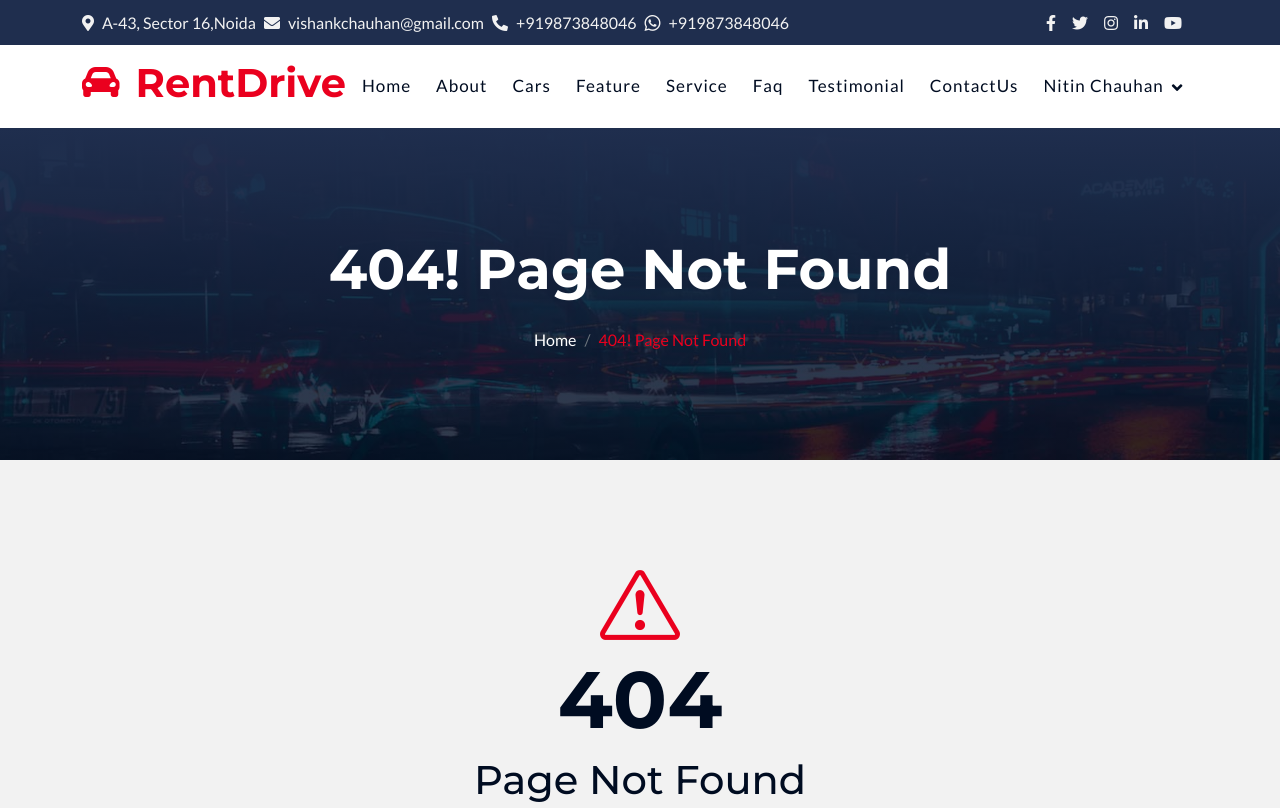
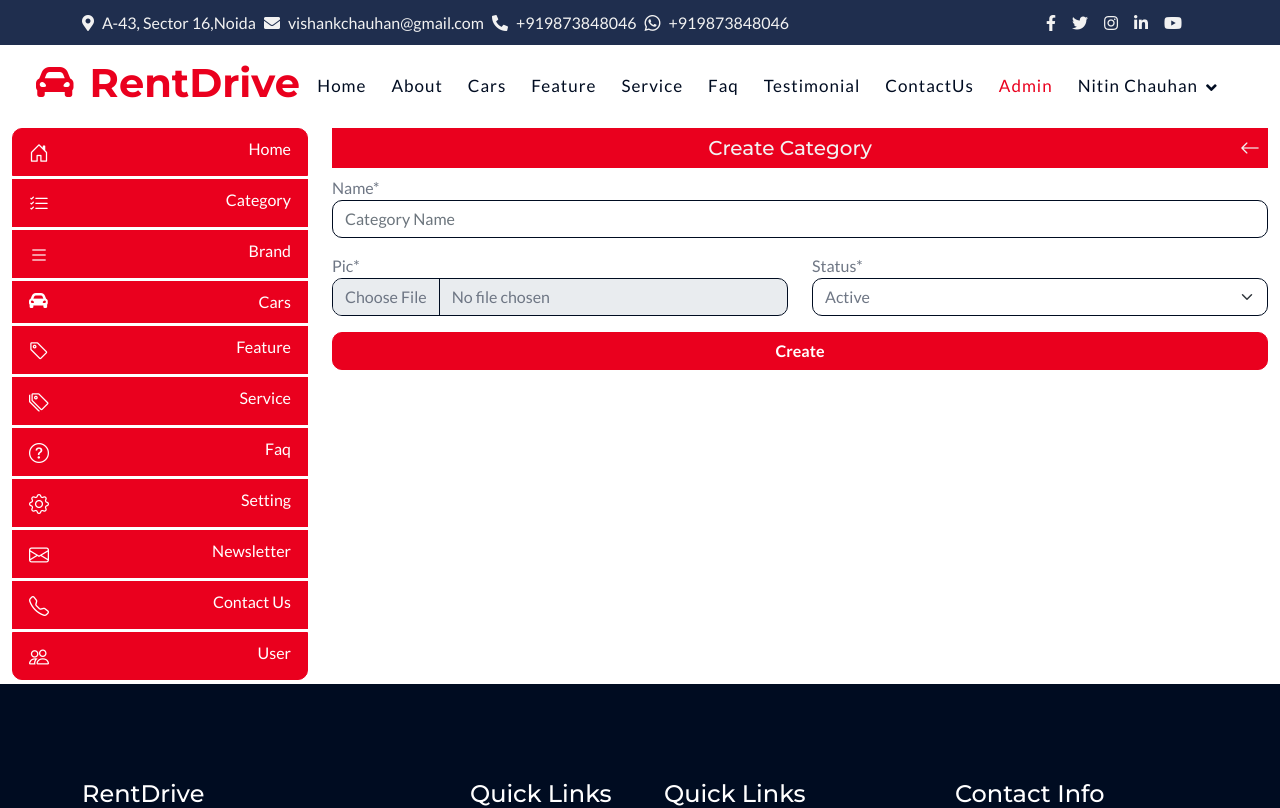
Before and after one commit to vishank91/rent-drive, a React (Vite) app: page /admin/category/create in a window 1280 px wide. Shown: the top 808 px of the page. Built offline with nearby package versions, Linux system fonts and the light colour scheme.

Commit message:
17-06-2026

```diff
--- a/src/App.jsx
+++ b/src/App.jsx
@@ -16,6 +16,9 @@ import ContactUsPage from './Pages/ContactUsPage'
 import PrivacyPolicyPage from './Pages/PrivacyPolicyPage'
 import TermsAndConditions from './Pages/TermsAndConditions'
 import ErrorPage from './Pages/ErrorPage'
+import AdminHomePage from './Pages/Admin/AdminHomePage'
+import AdminCategoryPage from './Pages/Admin/Category/AdminCategoryPage'
+import AdminCreateCategoryPage from './Pages/Admin/Category/AdminCreateCategoryPage'
 
 export default function App() {
     return (
@@ -33,6 +36,12 @@ export default function App() {
                 <Route path='/privacy-policy' element={<PrivacyPolicyPage />} />
                 <Route path='/tc' element={<TermsAndConditions />} />
 
+                {/* Admin Routes */}
+                <Route path='/admin' element={<AdminHomePage />} />
+
+                <Route path='/admin/category' element={<AdminCategoryPage />} />
+                <Route path='/admin/category/create' element={<AdminCreateCategoryPage />} />
+
 
                 <Route path='/*' element={<ErrorPage />} />
             </Routes>
--- /dev/null
+++ b/src/Components/Admin/AdminSidebar.jsx
@@ -0,0 +1,22 @@
+import React from 'react'
+import { Link } from 'react-router-dom'
+
+export default function AdminSidebar() {
+    return (
+        <>
+            <div className="list-group">
+                <Link to="/admin" className="mb-1 list-group-item list-group-item-action active" aria-current="true"><i className='bi bi-house-door fs-5'></i><span className='float-end'>Home</span></Link>
+                <Link to="/admin/category" className="mb-1 list-group-item list-group-item-action active" aria-current="true"><i className='bi bi-list-check fs-5'></i><span className='float-end'>Category</span></Link>
+                <Link to="/admin/brand" className="mb-1 list-group-item list-group-item-action active" aria-current="true"><i className='bi bi-list fs-5'></i><span className='float-end'>Brand</span></Link>
+                <Link to="/admin/car" className="mb-1 list-group-item list-group-item-action active" aria-current="true"><i className='fas fa-car-alt fs-5'></i><span className='float-end'>Cars</span></Link>
+                <Link to="/admin/feature" className="mb-1 list-group-item list-group-item-action active" aria-current="true"><i className='bi bi-tag fs-5'></i><span className='float-end'>Feature</span></Link>
+                <Link to="/admin/service" className="mb-1 list-group-item list-group-item-action active" aria-current="true"><i className='bi bi-tags fs-5'></i><span className='float-end'>Service</span></Link>
+                <Link to="/admin/faq" className="mb-1 list-group-item list-group-item-action active" aria-current="true"><i className='bi bi-question-circle fs-5'></i><span className='float-end'>Faq</span></Link>
+                <Link to="/admin/setting" className="mb-1 list-group-item list-group-item-action active" aria-current="true"><i className='bi bi-gear fs-5'></i><span className='float-end'>Setting</span></Link>
+                <Link to="/admin/newsletter" className="mb-1 list-group-item list-group-item-action active" aria-current="true"><i className='bi bi-envelope fs-5'></i><span className='float-end'>Newsletter</span></Link>
+                <Link to="/admin/contact" className="mb-1 list-group-item list-group-item-action active" aria-current="true"><i className='bi bi-telephone fs-5'></i><span className='float-end'>Contact Us</span></Link>
+                <Link to="/admin/user" className="mb-1 list-group-item list-group-item-action active" aria-current="true"><i className='bi bi-people fs-5'></i><span className='float-end'>User</span></Link>
+            </div>
+        </>
+    )
+}
--- a/src/Components/Navbar.jsx
+++ b/src/Components/Navbar.jsx
@@ -42,7 +42,7 @@ export default function Navbar() {
       </div>
 
       <div className="container-fluid nav-bar sticky-top px-0 px-lg-4 py-2 py-lg-0">
-        <div className="container">
+        <div className="container-fluid">
           <nav className="navbar navbar-expand-lg navbar-light">
             <Link to="/" className="navbar-brand p-0">
               <h1 className="display-6 text-primary"><i className="fas fa-car-alt me-3"></i>{settingData.siteName}</h1>
@@ -60,6 +60,7 @@ export default function Navbar() {
                 <NavLink to="/faq" className="nav-item nav-link">Faq</NavLink>
                 <NavLink to="/testimonial" className="nav-item nav-link">Testimonial</NavLink>
                 <NavLink to="/contact" className="nav-item nav-link">ContactUs</NavLink>
+                <NavLink to="/admin" className="nav-item nav-link">Admin</NavLink>
 
                 <div className="nav-item dropdown">
                   <a href="#" className="nav-link dropdown-toggle" data-bs-toggle="dropdown">Nitin Chauhan</a>
--- /dev/null
+++ b/src/FormValidators/ImageValidators.jsx
@@ -0,0 +1,14 @@
+export default function ImageValidators(e) {
+    if (e.target.files.length === 1) {
+        let pic = e.target.files[0]
+        if (!["image/jpg", "image/jpeg", "image/png", "image/gif", "image/webp"].includes(pic.type))
+            return "Pic is Not Valid, Please Upload an Image of type .jpg,.jpeg,.png,.gif,.webp"
+        else if (pic.size > 1048576)
+            return "Pic is Too Heavy, Please Upload an Image Upto 1 MB"
+        else
+            return ""
+    }
+    else {
+        return ""
+    }
+}
--- /dev/null
+++ b/src/FormValidators/TextValidators.jsx
@@ -0,0 +1,14 @@
+export default function TextValidators(e) {
+    let { name, value } = e.target
+    switch (name) {
+        case 'name':
+            if (!value || value.length === 0)
+                return name + " Field Is Mendatory"
+            else if (value.length < 2 || value.length > 100)
+                return name + " Field Length Must Be 2-100 Characters"
+            else
+                return ""
+        default:
+            return ""
+    }
+}
--- /dev/null
+++ b/src/Pages/Admin/AdminHomePage.jsx
@@ -0,0 +1,41 @@
+import React from 'react'
+import AdminSidebar from '../../Components/Admin/AdminSidebar'
+
+export default function AdminHomePage() {
+    return (
+        <div className='container-fluid my-3'>
+            <div className="row">
+                <div className="col-md-3">
+                    <AdminSidebar />
+                </div>
+                <div className="col-md-9">
+                    <h5 className='bg-primary p-2 text-light text-center'>Admin</h5>
+                    <table className='table table-bordered text-dark'>
+                        <tbody>
+                            <tr>
+                                <th>Name</th>
+                                <td>Nitin Chauhan</td>
+                            </tr>
+                            <tr>
+                                <th>Username</th>
+                                <td>nitin</td>
+                            </tr>
+                            <tr>
+                                <th>Email</th>
+                                <td>vishankchauhan@gmail.com</td>
+                            </tr>
+                            <tr>
+                                <th>Phone</th>
+                                <td>9873848046</td>
+                            </tr>
+                            <tr>
+                                <th>Role</th>
+                                <td>Super Admin</td>
+                            </tr>
+                        </tbody>
+                    </table>
+                </div>
+            </div>
+        </div>
+    )
+}
--- /dev/null
+++ b/src/Pages/Admin/Category/AdminCategoryPage.jsx
@@ -0,0 +1,22 @@
+import React from 'react'
+import AdminSidebar from '../../../Components/Admin/AdminSidebar'
+import { Link } from 'react-router-dom'
+
+export default function AdminCategoryPage() {
+  return (
+    <>
+      <div className="container-fluid">
+        <div className="row">
+            <div className="col-md-3">
+                <AdminSidebar/>
+            </div>
+            <div className="col-md-9">
+                <h5 className='bg-primary text-light text-center p-2'>Category
+                    <Link to="/admin/category/create"><i className='bi bi-plus text-light float-end'></i></Link>
+                </h5>
+            </div>
+        </div>
+      </div>
+    </>
+  )
+}
--- /dev/null
+++ b/src/Pages/Admin/Category/AdminCreateCategoryPage.jsx
@@ -0,0 +1,84 @@
+import React, { useState } from 'react'
+import AdminSidebar from '../../../Components/Admin/AdminSidebar'
+import { Link } from 'react-router-dom'
+import ImageValidators from '../../../FormValidators/ImageValidators'
+import TextValidators from '../../../FormValidators/TextValidators'
+
+export default function AdminCreateCategoryPage() {
+  let [data, setData] = useState({
+    name: '',
+    pic: '',
+    status: true
+  })
+  let [errorMessage, setErrorMessage] = useState({
+    name: 'Name Field is Mendatory',
+    pic: 'Pic Field is Mendatory'
+  })
+  let [show, setShow] = useState(false)
+
+  function getInputData(e) {
+    let name = e.target.name
+    let value = name === "pic" ? e.target.files[0].name : e.target.value
+    // let value = name === "pic" ? e.target.files[0] : e.target.value
+
+    setData({ ...data, [name]: name === "status" ? (value === "1" ? true : false) : value })
+    setErrorMessage({ ...errorMessage, [name]: name === "pic" ? ImageValidators(e) : TextValidators(e) })
+  }
+  function postData(e) {
+    e.preventDefault()
+    let error = Object.values(errorMessage).find(x => x !== "")
+    if (error)
+      setShow(true)
+    else {
+      alert(`
+        Name : ${data.name}
+        Pic : ${data.pic}
+        Status : ${data.status}
+        `)
+    }
+  }
+  return (
+    <>
+      <div className="container-fluid">
+        <div className="row">
+          <div className="col-md-3">
+            <AdminSidebar />
+          </div>
+          <div className="col-md-9">
+            <h5 className='bg-primary text-light text-center p-2'>Create Category
+              <Link to="/admin/category"><i className='bi bi-arrow-left text-light float-end'></i></Link>
+            </h5>
+            <form onSubmit={postData}>
+              <div className="row">
+                <div className="col-12 mb-3">
+                  <label>Name*</label>
+                  <input type="text" name="name" onChange={getInputData} placeholder='Category Name' className={`form-control ${show && errorMessage.name ? 'border-danger' : 'border-dark'}`} />
+                  {show && errorMessage.name ? <p className='text-danger text-capitalize'>{errorMessage.name}</p> : null}
+                </div>
+
+                <div className="col-md-6 mb-3">
+                  <label>Pic*</label>
+                  <input type="file" name="pic" onChange={getInputData} className={`form-control ${show && errorMessage.pic ? 'border-danger' : 'border-dark'}`} />
+                  {show && errorMessage.pic ? <p className='text-danger text-capitalize'>{errorMessage.pic}</p> : null}
+                </div>
+
+                <div className="col-md-6 mb-3">
+                  <label>Status*</label>
+                  <select name="status" className='form-select border-dark' onChange={getInputData}>
+                    <option value="1">Active</option>
+                    <option value="0">Inactive</option>
+                  </select>
+                </div>
+
+                <div className="col-12 mb-3">
+                  <button type='submit' className='btn btn-primary w-100'>Create</button>
+                </div>
+
+              </div>
+            </form>
+          </div>
+        </div>
+      </div>
+    </>
+  )
+}
```
